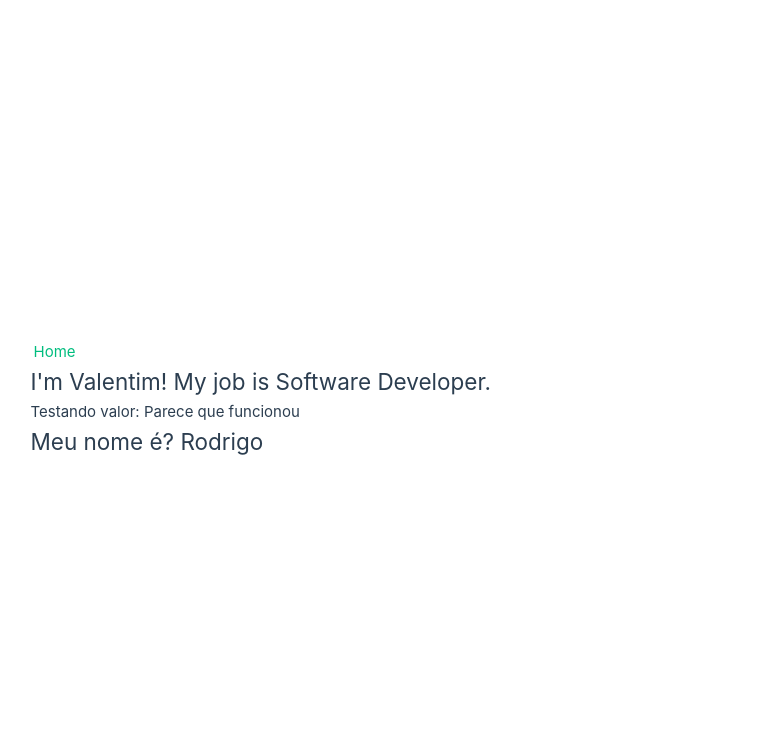
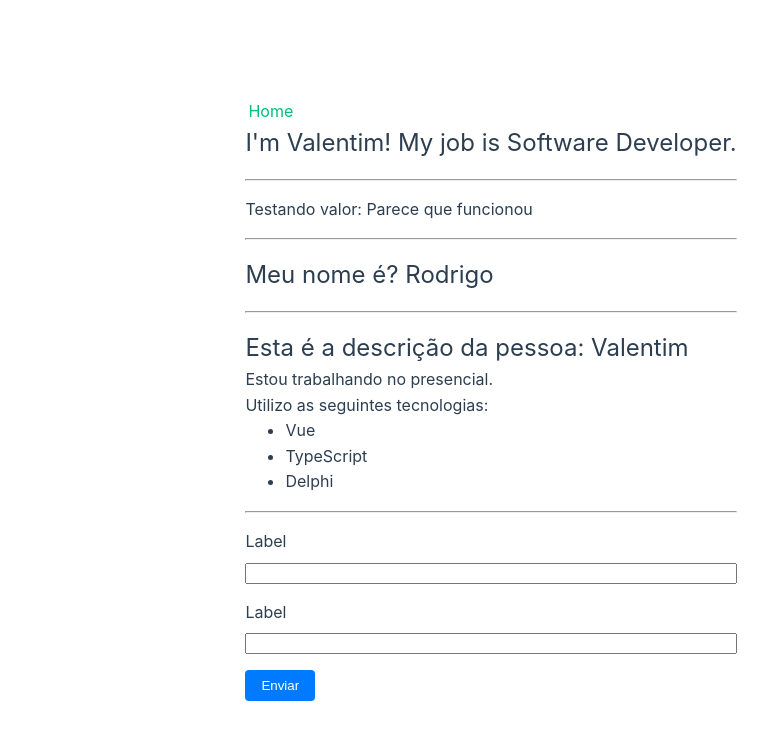
Before and after one commit to Valentim-Gab/Vue-3-course_Matheus-Battisti-Hora-de-Codar, a Vue app in the folder 2-vue-project/: page / in a window 1280 px wide. Shown: the top 740 px of the page, without its empty margins (149-917 px from the left). Built offline with nearby package versions, Linux system fonts and the light colour scheme.

Commit message:
Curso de Vue 3: #08 - Hierarquia de componentes

```diff
--- a/2-vue-project/src/assets/base.scss
+++ b/2-vue-project/src/assets/base.scss
@@ -79,7 +79,7 @@ body {
     'Droid Sans',
     'Helvetica Neue',
     sans-serif;
-  font-size: 15px;
+  font-size: 16px;
   text-rendering: optimizeLegibility;
   -webkit-font-smoothing: antialiased;
   -moz-osx-font-smoothing: grayscale;
--- a/2-vue-project/src/assets/main.scss
+++ b/2-vue-project/src/assets/main.scss
@@ -29,7 +29,7 @@ a,
 
   #app {
     display: grid;
-    grid-template-columns: 1fr 1fr;
+    // grid-template-columns: 1fr 1fr;
     padding: 0 2rem;
   }
 }
--- /dev/null
+++ b/2-vue-project/src/components/FormExample.vue
@@ -0,0 +1,20 @@
+<script setup lang="ts">
+import BtnSubmit from './form/BtnSubmit.vue'
+import InputText from './form/InputText.vue'
+</script>
+
+<template>
+  <form action="">
+    <InputText />
+    <InputText />
+    <BtnSubmit />
+  </form>
+</template>
+
+<style scoped lang="scss">
+form {
+  display: flex;
+  flex-direction: column;
+  gap: 1rem;
+}
+</style>
--- /dev/null
+++ b/2-vue-project/src/components/InfoPessoa.vue
@@ -0,0 +1,15 @@
+<script setup lang="ts"></script>
+
+<template>
+  <div>
+    <p>Estou trabalhando no presencial.</p>
+    <p>Utilizo as seguintes tecnologias:</p>
+    <ul>
+      <li>Vue</li>
+      <li>TypeScript</li>
+      <li>Delphi</li>
+    </ul>
+  </div>
+</template>
+
+<style scoped lang="scss"></style>
--- /dev/null
+++ b/2-vue-project/src/components/PessoaComponent.vue
@@ -0,0 +1,15 @@
+<script setup lang="ts">
+import InfoPessoa from './InfoPessoa.vue'
+import { ref } from 'vue'
+
+const name = ref('Valentim')
+</script>
+
+<template>
+  <section>
+    <h2>Esta é a descrição da pessoa: {{ name }}</h2>
+    <InfoPessoa />
+  </section>
+</template>
+
+<style scoped lang="scss"></style>
--- /dev/null
+++ b/2-vue-project/src/components/form/BtnSubmit.vue
@@ -0,0 +1,18 @@
+<script setup lang="ts"></script>
+
+<template>
+  <button type="submit">Enviar</button>
+</template>
+
+<style scoped lang="scss">
+button {
+  background-color: #007bff;
+  color: white;
+  padding: 0.5rem 1rem;
+  border: none;
+  border-radius: 0.25rem;
+  cursor: pointer;
+  transition: background-color 0.3s;
+  width: fit-content;
+}
+</style>
--- /dev/null
+++ b/2-vue-project/src/components/form/InputText.vue
@@ -0,0 +1,16 @@
+<script setup lang="ts"></script>
+
+<template>
+  <div>
+    <label>Label</label>
+    <input type="text" />
+  </div>
+</template>
+
+<style scoped lang="scss">
+div {
+  display: flex;
+  flex-direction: column;
+  gap: 0.5rem;
+}
+</style>
--- a/2-vue-project/src/views/HomeView.vue
+++ b/2-vue-project/src/views/HomeView.vue
@@ -1,6 +1,8 @@
 <script setup lang="ts">
 import FirstComponent from '@/components/FirstComponent.vue'
+import FormExample from '@/components/FormExample.vue';
 import LifeCycle from '@/components/LifeCycle.vue'
+import PessoaComponent from '@/components/PessoaComponent.vue'
 
 const test = 'Parece que funcionou'
 </script>
@@ -8,7 +10,19 @@ const test = 'Parece que funcionou'
 <template>
   <main>
     <FirstComponent />
+    <hr />
     <p>Testando valor: {{ test }}</p>
+    <hr />
     <LifeCycle />
+    <hr />
+    <PessoaComponent />
+    <hr>
+    <FormExample />
   </main>
 </template>
+
+<style scoped lang="scss">
+hr {
+  margin: 1rem 0;
+}
+</style>
```
